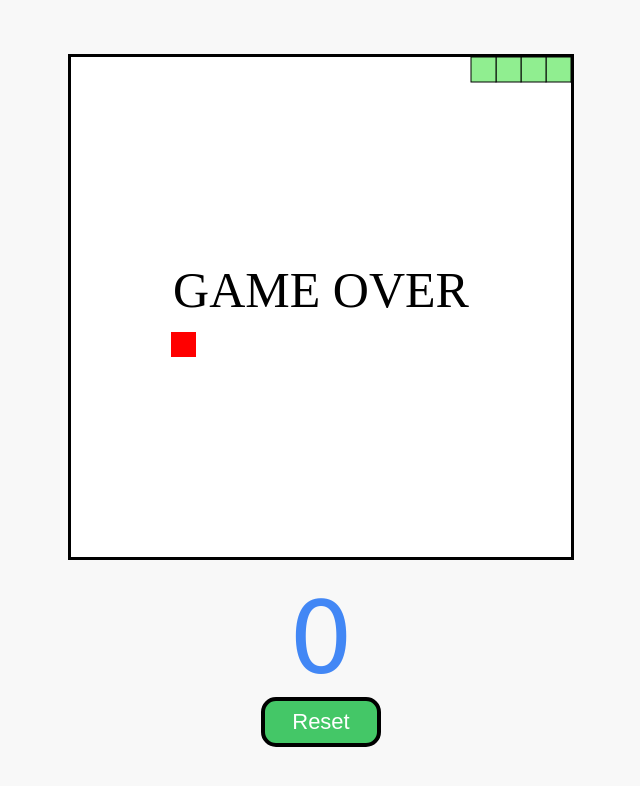
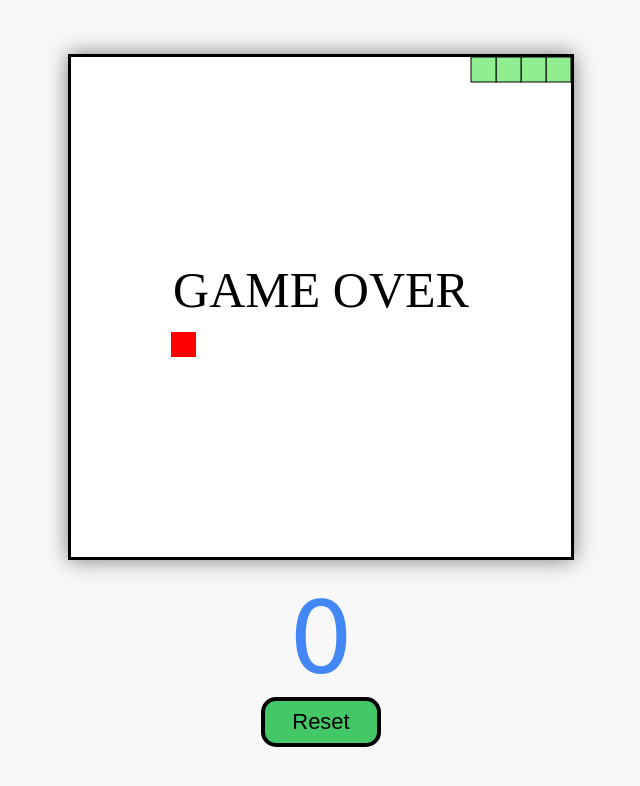
Before and after one commit to abhik2207/Snake-Game, a plain HTML site: page index.html in a window 1280 px wide. Shown: the whole page, without its empty margins (319-959 px from the left). Drawn offline with Linux system fonts and the light colour scheme.

Commit message:
Update style.css
updated some styling

```diff
--- a/style.css
+++ b/style.css
@@ -11,12 +11,14 @@ body {
     align-items: center;
     justify-content: center;
     height: 100vh;
+
 }
 
 #gameBoard {
     border: 3px solid black;
     background-color: #f1f1f1;
     margin-bottom: 20px;
+    box-shadow: 0px 0px 20px rgba(0, 0, 0, 0.5);
 }
 
 #scoreText {
@@ -32,9 +34,10 @@ body {
     border-radius: 15px;
     cursor: pointer;
     background-color: #44c767;
-    color: white;
+    color: black;
 }
 
 #resetButton:hover {
     background-color: #4287f5;
+    color: #FFFFFF;
 }
```
